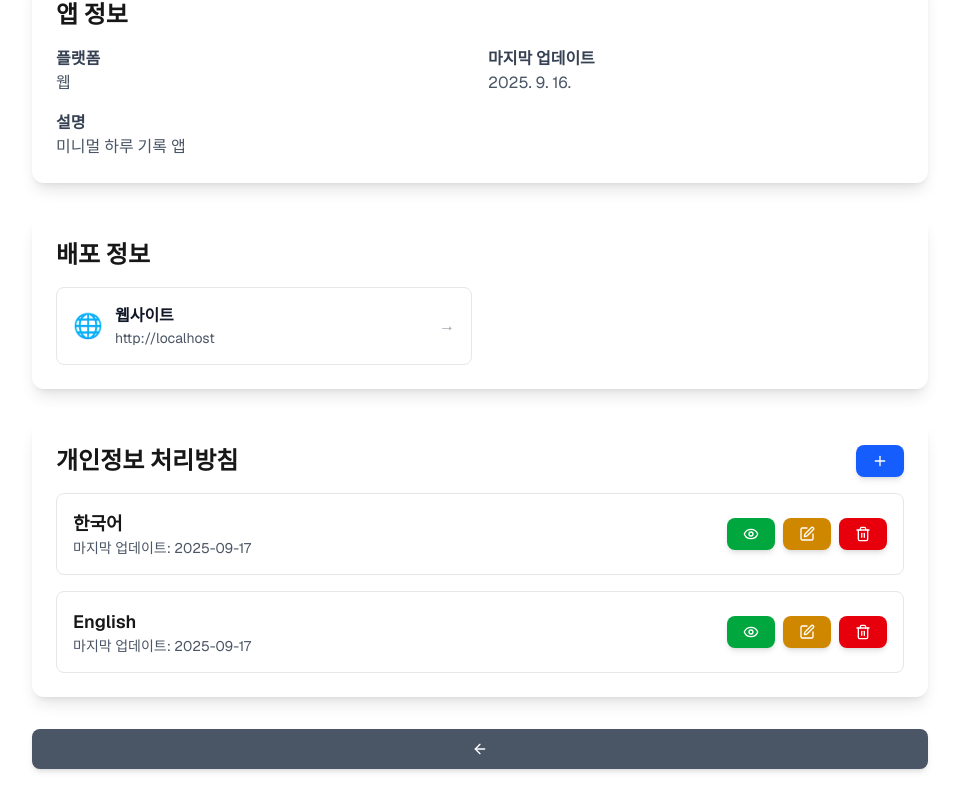
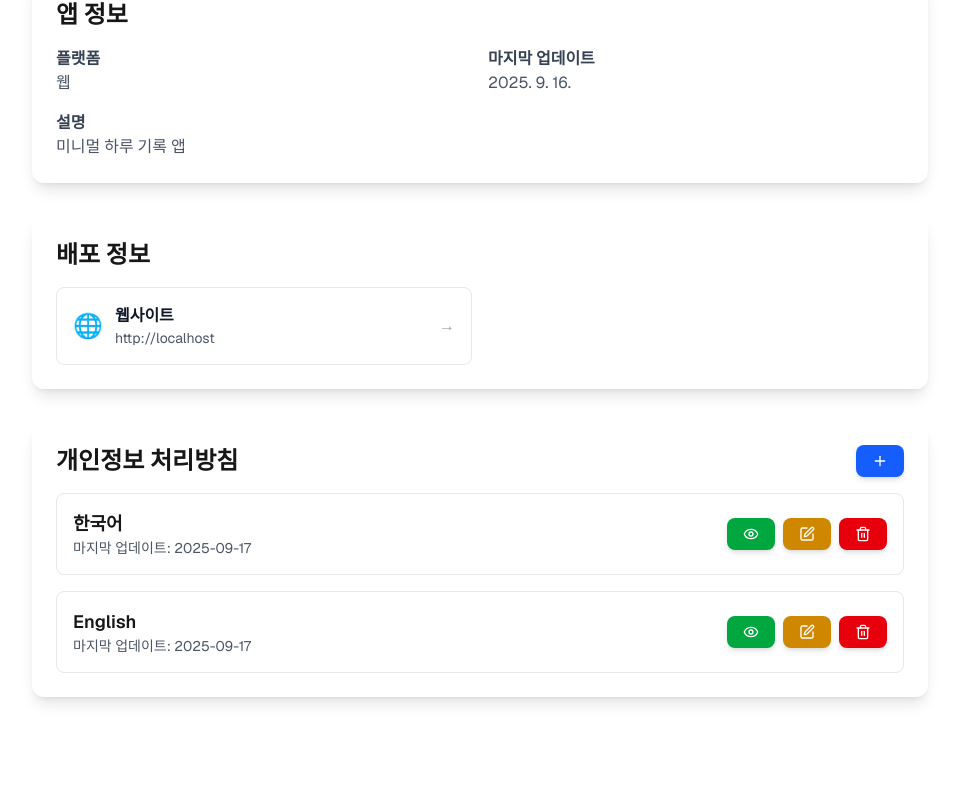
Before and after one commit to 0010capacity/0010capacity.github.io, a Next.js app: page /apps/Logit in a window 1280 px wide. Shown: the part 257-1068 px from the top of the page, without its empty margins (160-1119 px from the left). After the commit the page ends 1034 px from the top, so only its background shows below. Built offline with nearby package versions, Linux system fonts and the light colour scheme.

Commit message:
Refactor button components in various pages for improved layout and consistency

```diff
--- a/app/apps/[appName]/page.tsx
+++ b/app/apps/[appName]/page.tsx
@@ -230,15 +230,6 @@ export default async function AppDetailPage({ params }: AppDetailPageProps) {
             </div>
           )}
         </div>
-
-        <div className="text-center mt-8">
-          <Button
-            as={Link}
-            href="/apps"
-            variant="secondary"
-            icon={ArrowLeft}
-          ></Button>
-        </div>
       </main>
     </div>
   );
--- a/app/apps/page.tsx
+++ b/app/apps/page.tsx
@@ -103,6 +103,10 @@ export default function Apps() {
     <div className="font-sans min-h-screen p-8 pb-20 gap-16 sm:p-20">
       <main className="flex flex-col gap-8 items-center">
         <Card className="text-center mb-8">
+          <div className="mb-4 flex justify-start">
+            <Button as={Link} href="/" variant="outline" icon={Home}>
+            </Button>
+          </div>
           <h1 className="text-4xl font-bold mb-4">내 앱들</h1>
           <p className="text-lg text-center mb-6">
             제가 개발한 iOS, Android, 웹 앱들을 소개합니다. 각 앱을 다운로드하거나 사용해 보세요.
@@ -146,10 +150,6 @@ export default function Apps() {
             </Button>
           </div>
         )}
-
-        <Button as={Link} href="/" variant="outline" icon={Home}>
-          홈으로 돌아가기
-        </Button>
       </main>
     </div>
   );
--- a/app/privacy-policy/[app]/page.tsx
+++ b/app/privacy-policy/[app]/page.tsx
@@ -18,6 +18,10 @@ export default async function AppPrivacyPolicy({ params }: { params: Promise<{ a
   return (
     <div className="font-sans min-h-screen bg-black text-white">
       <main className="container mx-auto px-4 py-8 max-w-4xl">
+        <div className="mb-6">
+          <Button as={Link} href="/privacy-policy" variant="outline" className="mb-4" icon={ArrowLeft}>
+          </Button>
+        </div>
         <h1 className="text-4xl font-bold mb-8 text-center">{app} 개인정보 처리방침</h1>
 
         {policies.length > 0 ? (
@@ -64,12 +68,6 @@ export default async function AppPrivacyPolicy({ params }: { params: Promise<{ a
           </div>
         )}
 
-        <div className="mt-8 text-center">
-          <Button as={Link} href="/privacy-policy" variant="secondary" className="mr-4" icon={ArrowLeft}>
-          </Button>
-          <Button as={Link} href="/" variant="primary" icon={Home}>
-          </Button>
-        </div>
       </main>
     </div>
   );
--- a/app/privacy-policy/page.tsx
+++ b/app/privacy-policy/page.tsx
@@ -22,6 +22,10 @@ export default function PrivacyPolicy() {
   return (
     <div className="font-sans min-h-screen bg-black text-white">
       <main className="container mx-auto px-4 py-8 max-w-4xl">
+        <div className="mb-6">
+          <Button as={Link} href="/" variant="outline" className="mb-4" icon={Home}>
+          </Button>
+        </div>
         <h1 className="text-4xl font-bold mb-8 text-center">개인정보 처리방침</h1>
         <p className="text-lg text-gray-300 mb-8 text-center">
           아래에서 각 앱의 개인정보 처리방침을 확인하세요.
@@ -51,10 +55,6 @@ export default function PrivacyPolicy() {
             </Link>
           ))}
         </div>
-        <div className="mt-8 text-center">
-          <Button as={Link} href="/" variant="secondary" icon={Home}>
-          </Button>
-        </div>
       </main>
     </div>
   );
--- a/app/tech-stack-analysis/page.tsx
+++ b/app/tech-stack-analysis/page.tsx
@@ -75,6 +75,10 @@ export default function TechStackAnalysis() {
       <main className="container mx-auto px-4 py-8 max-w-6xl">
         {/* Header */}
         <Card className="mb-8">
+          <div className="mb-4">
+            <Button as={Link} href="/" variant="outline" icon={Home}>
+            </Button>
+          </div>
           <h1 className="text-4xl font-bold text-gray-900 dark:text-white mb-4">
             GitHub 기술 스택 분석기
           </h1>
@@ -235,13 +239,6 @@ export default function TechStackAnalysis() {
             </Card>
           </div>
         )}
-
-        {/* Back Button */}
-        <div className="text-center mt-8">
-          <Button as={Link} href="/" variant="outline" className="flex items-center justify-center gap-2" icon={Home}>
-            홈으로 돌아가기
-          </Button>
-        </div>
       </main>
     </div>
   );
```
